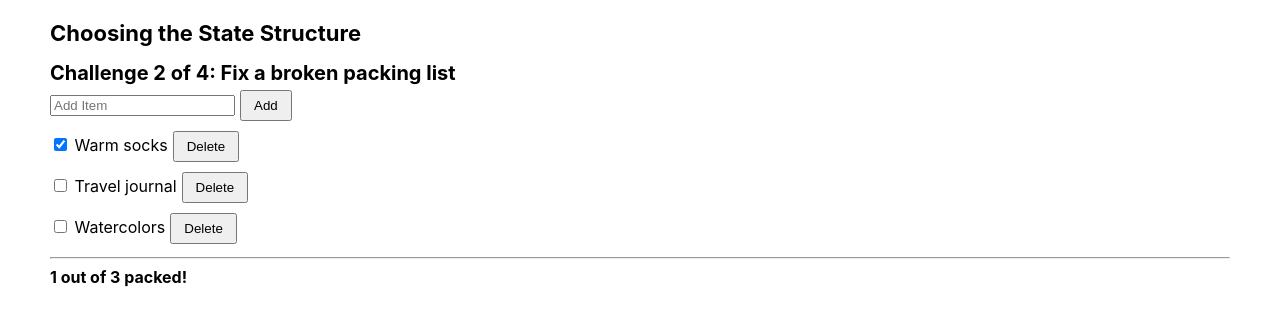
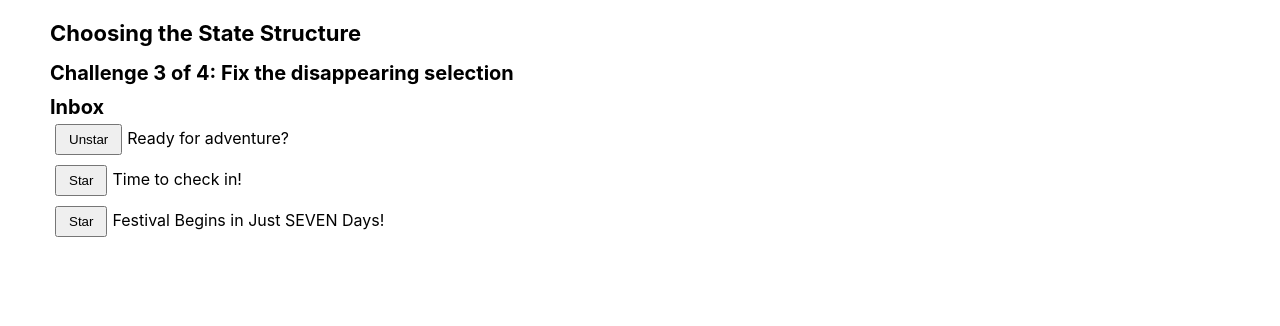
Before and after one commit to VladimirovMario/Sandbox, a React (Create React App) app in the folder 01. React documentation/02. Learn React/03. Managing State/: page / in a window 1280 px wide. Shown: the top 326 px of the page. Built offline with nearby package versions, Linux system fonts and the light colour scheme.

Commit message:
Fixed the disappearing selection

```diff
--- a/01. React documentation/02. Learn React/03. Managing State/src/components/ChoosingTheStateStructure/ChoosingTheStateStructure.js
+++ b/01. React documentation/02. Learn React/03. Managing State/src/components/ChoosingTheStateStructure/ChoosingTheStateStructure.js
@@ -1,4 +1,5 @@
-import FixBrokenPackingList from './FixBrokenPackingList/FixBrokenPackingList';
+import FixTheDisappearingSelection from './FixTheDisappearingSelection/FixTheDisappearingSelection';
+// import FixBrokenPackingList from './FixBrokenPackingList/FixBrokenPackingList';
 // import ComponentNotUpdating from './ComponentNotUpdating/ComponentNotUpdating';
 // import AvoidDeeplyNestedState from './AvoidDeeplyNestedState/AvoidDeeplyNestedState';
 // import AvoidDuplicationInState from './AvoidDuplicationInState/AvoidDuplicationInState';
@@ -9,7 +10,8 @@
   return (
     <>
       <h1>Choosing the State Structure</h1>
-      <FixBrokenPackingList />
+      <FixTheDisappearingSelection />
+      {/* <FixBrokenPackingList /> */}
       {/* <ComponentNotUpdating/> */}
       {/* <AvoidDeeplyNestedState /> */}
       {/* <AvoidDuplicationInState /> */}
--- /dev/null
+++ b/01. React documentation/02. Learn React/03. Managing State/src/components/ChoosingTheStateStructure/FixTheDisappearingSelection/FixTheDisappearingSelection.js
@@ -0,0 +1,46 @@
+import { useState } from 'react';
+import { initialLetters } from '../letters';
+import Letter from './Letter';
+
+export default function FixTheDisappearingSelection() {
+  return (
+    <>
+      <h2>Challenge 3 of 4: Fix the disappearing selection</h2>
+      <MailClient />
+    </>
+  );
+}
+
+function MailClient() {
+  const [letters, setLetters] = useState(initialLetters);
+  const [highlightedLetter, setHighlightedLetter] = useState(null);
+
+  function handleHover(letter) {
+    setHighlightedLetter(letter.id);
+  }
+
+  function handleStar(starred) {
+    setLetters(
+      letters.map((letter) =>
+        letter.id === starred.id
+          ? { ...letter, isStarred: !letter.isStarred }
+          : letter
+      )
+    );
+  }
+
+  return (
+    <>
+      <h2>Inbox</h2>
+      {letters.map((letter) => (
+        <Letter
+          key={letter.id}
+          letter={letter}
+          isHighlighted={letter.id === highlightedLetter}
+          onHover={handleHover}
+          onToggleStar={handleStar}
+        />
+      ))}
+    </>
+  );
+}
--- /dev/null
+++ b/01. React documentation/02. Learn React/03. Managing State/src/components/ChoosingTheStateStructure/FixTheDisappearingSelection/Letter.js
@@ -0,0 +1,21 @@
+import styles from './Letter.module.css';
+
+export default function Letter({
+  letter,
+  isHighlighted,
+  onHover,
+  onToggleStar,
+}) {
+  return (
+    <li
+      className={isHighlighted ? styles.highlighted : ''}
+      onFocus={() => onHover(letter)}
+      onPointerMove={() => onHover(letter)}
+    >
+      <button onClick={() => onToggleStar(letter)}>
+        {letter.isStarred ? 'Unstar' : 'Star'}
+      </button>
+      {letter.subject}
+    </li>
+  );
+}
--- /dev/null
+++ b/01. React documentation/02. Learn React/03. Managing State/src/components/ChoosingTheStateStructure/FixTheDisappearingSelection/Letter.module.css
@@ -0,0 +1,6 @@
+li {
+  border-radius: 12px;
+}
+.highlighted {
+  background: #d2eaff;
+}
--- /dev/null
+++ b/01. React documentation/02. Learn React/03. Managing State/src/components/ChoosingTheStateStructure/letters.js
@@ -0,0 +1,17 @@
+export const initialLetters = [
+  {
+    id: 0,
+    subject: 'Ready for adventure?',
+    isStarred: true,
+  },
+  {
+    id: 1,
+    subject: 'Time to check in!',
+    isStarred: false,
+  },
+  {
+    id: 2,
+    subject: 'Festival Begins in Just SEVEN Days!',
+    isStarred: false,
+  },
+];
```
